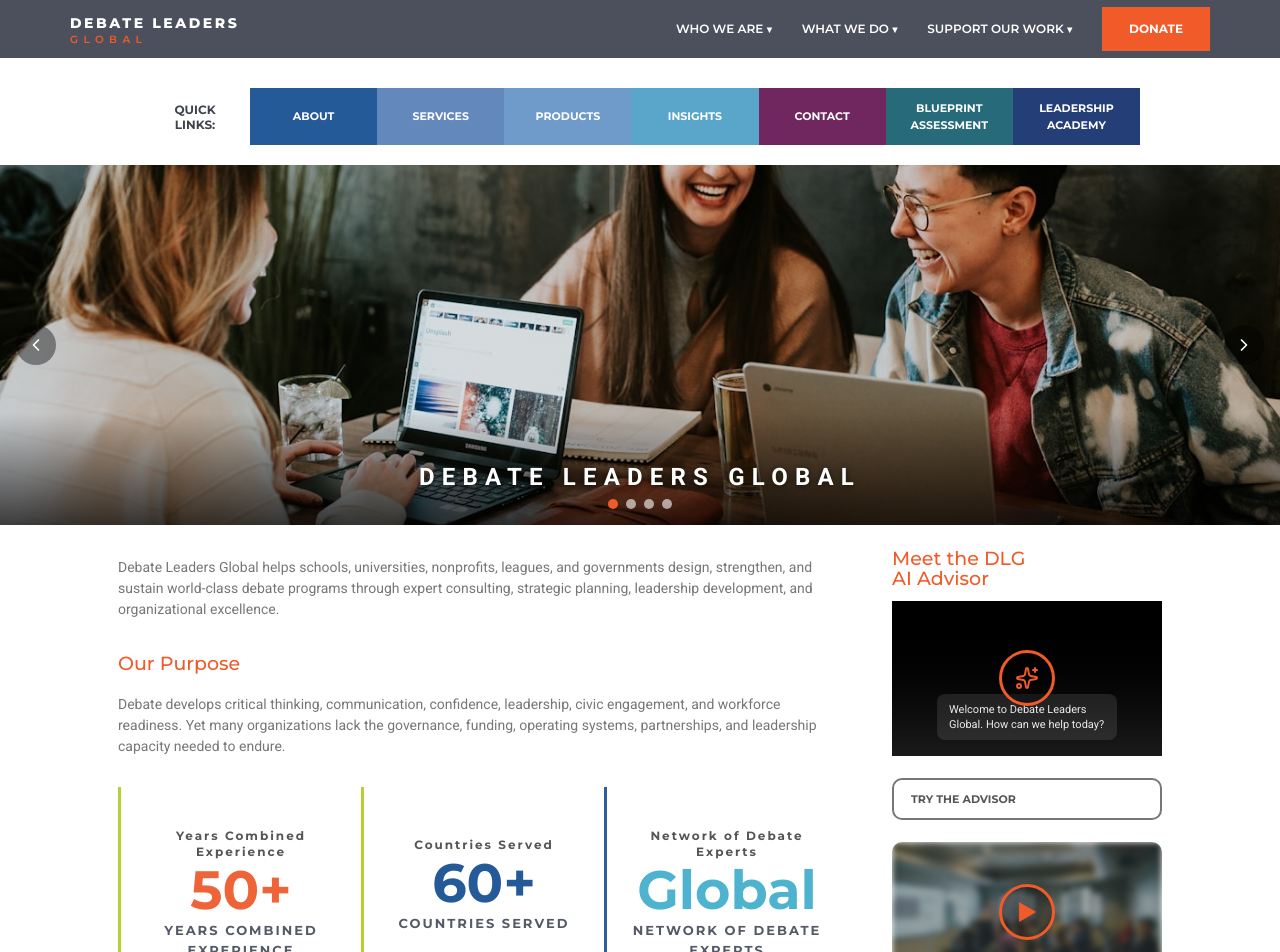
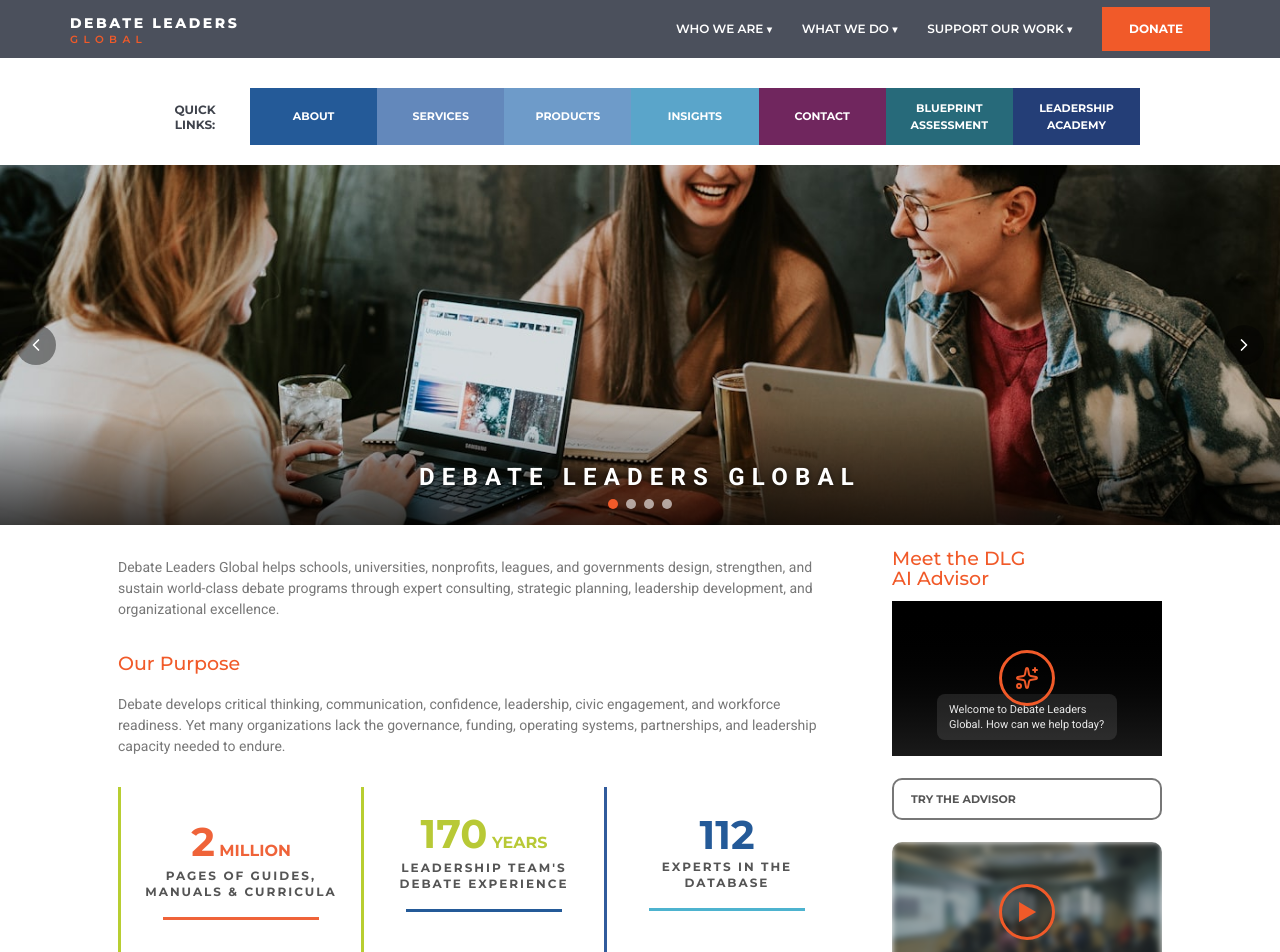
Before and after one commit to smit-taskvirtual/dlg-site, a React (Vite) app: page / in a window 1280 px wide. Shown: the top 952 px of the page. Built offline with nearby package versions, Linux system fonts and the light colour scheme.

Commit message:
add impact metrics to content and update IntroGrid component to display them

```diff
--- a/src/components/IntroGrid.tsx
+++ b/src/components/IntroGrid.tsx
@@ -1,5 +1,5 @@
 import { Sparkles } from 'lucide-react'
-import { hero, purpose, aiAdvisor, images } from '../content'
+import { hero, purpose, aiAdvisor, images, impact } from '../content'
 
 /**
  * IntroGrid
@@ -9,11 +9,9 @@
  * 270px sidebar on the right featuring the DLG AI Advisor concept preview.
  */
 export default function IntroGrid() {
-  const stats = [
-    { value: hero.proofPoints[0].value, label: hero.proofPoints[0].label, numberClass: 'text-imporange' },
-    { value: hero.proofPoints[1].value, label: hero.proofPoints[1].label, numberClass: 'text-impblue' },
-    { value: hero.proofPoints[2].value, label: hero.proofPoints[2].label, numberClass: 'text-impcyan' },
-  ]
+  const numberColors = ['text-imporange', 'text-impblue', 'text-imprime', 'text-impcyan', 'text-impblue', 'text-imporange']
+  const dividerColors = ['bg-imporange', 'bg-impblue', 'bg-impcyan']
+  const borders = ['border-impborder', 'border-impborder', 'border-impborder2']
 
   return (
     <section id="purpose" className="content-wrap mx-auto max-w-[1200px] px-[78px] pb-2.5 pt-6">
@@ -26,25 +24,31 @@
           <p className="mb-[30px] text-sm leading-[1.5] text-graybody">{purpose.copy}</p>
 
           <div className="mb-[45px] mt-[5px] grid grid-cols-3">
-            {stats.map((stat, i) => (
+            {impact.map((column, colIndex) => (
               <div
-                key={stat.label}
-                className={`flex min-h-[300px] flex-col justify-around px-[22px] py-[5px] text-center ${
-                  i === 0 ? 'border-l-[3px] border-impborder' : ''
-                } ${i === 1 ? 'border-l-[3px] border-impborder' : ''} ${
-                  i === 2 ? 'border-l-[3px] border-impborder2' : ''
-                }`}
+                key={colIndex}
+                className={`flex min-h-[300px] flex-col justify-around px-[22px] py-[5px] text-center ${borders[colIndex]} border-l-[3px]`}
               >
-                <div>
-                  <div className="text-xs font-bold tracking-[2px] text-label">{stat.label}</div>
-                  <div className={`my-[5px] text-[54px] font-bold leading-[0.95] ${stat.numberClass}`}>
-                    {stat.value}
-                  </div>
-                  <div className="small-label text-[13px] font-bold uppercase tracking-[2px]">
-                    {stat.label}
-                  </div>
-                </div>
-                <div className={`divider mx-auto my-1 h-[3px] w-4/5 ${i === 0 ? 'bg-imporange' : ''} ${i === 1 ? 'bg-impblue' : ''} ${i === 2 ? 'bg-impcyan' : ''}`} />
+                {column.map((metric, metricIndex) => {
+                  const colorIndex = colIndex * 2 + metricIndex
+                  return (
+                    <div key={metric.label}>
+                      <div className={`my-[5px] text-[40px] font-bold leading-[0.95] ${numberColors[colorIndex]}`}>
+                        {metric.number}
+                        {metric.suffix && (
+                          <small className="text-base font-bold uppercase">{' '}{metric.suffix}</small>
+                        )}
+                      </div>
+                      <div className="text-[12px] font-bold uppercase leading-snug tracking-[2px] text-label">
+                        {metric.label}
+                        {metric.sub && <span className="block">{metric.sub}</span>}
+                      </div>
+                      {metricIndex === 0 && (
+                        <div className={`divider mx-auto my-4 h-[3px] w-4/5 ${dividerColors[colIndex]}`} />
+                      )}
+                    </div>
+                  )
+                })}
               </div>
             ))}
           </div>
--- a/src/content.ts
+++ b/src/content.ts
@@ -43,13 +43,29 @@
   primaryCtaHref: '#contact',
   secondaryText: 'Explore our approach',
   secondaryHref: '#purpose',
-  // Plan-provided positioning figures — not independently verified.
-  proofPoints: [
-    { value: '50+', label: 'Years Combined Experience' },
-    { value: '60+', label: 'Countries Served' },
-    { value: 'Global', label: 'Network of Debate Experts' },
+}
+
+/* -------------------------------------------------------------- Impact */
+
+/**
+ * Impact metrics shown in the three-column stats block under the intro.
+ * Each column holds two metrics: `number` (+ optional `suffix` shown smaller)
+ * with an uppercase `label` and optional `sub` sub-line.
+ */
+export const impact = [
+  [
+    { number: '2', suffix: 'MILLION', label: 'Pages of guides, manuals & curricula' },
+    { number: '>$2', suffix: 'BILLION', label: 'Global Market Size' },
   ],
-}
+  [
+    { number: '170', suffix: 'YEARS', label: "Leadership Team's Debate Experience" },
+    { number: '3,000', suffix: '+', label: 'Coaches Trained', sub: '9,300+ Debaters Trained' },
+  ],
+  [
+    { number: '112', suffix: '', label: 'Experts in the Database' },
+    { number: '74', suffix: '', label: 'Program Engagements', sub: '92% Success Rate' },
+  ],
+]
 
 /* -------------------------------------------------------------- Purpose */
 
```
